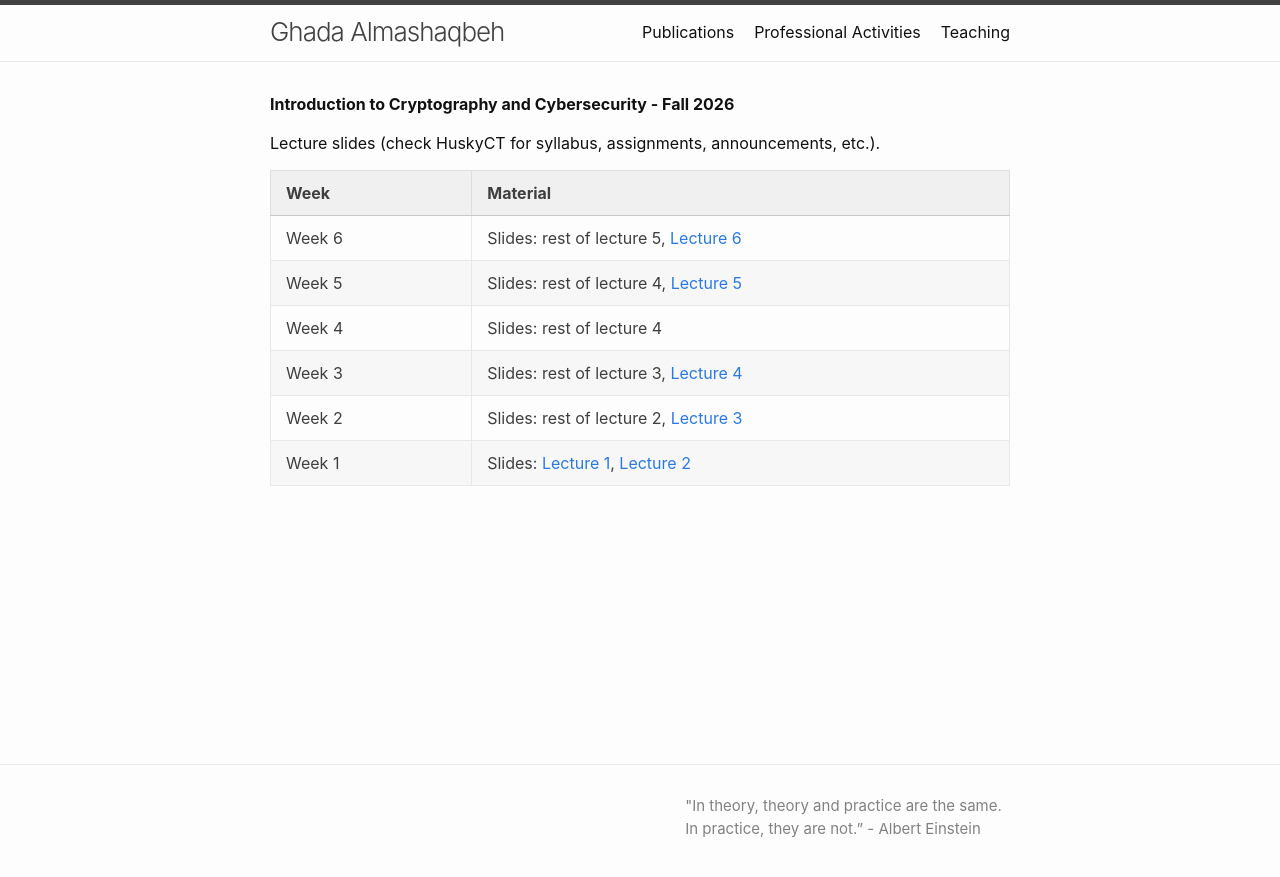
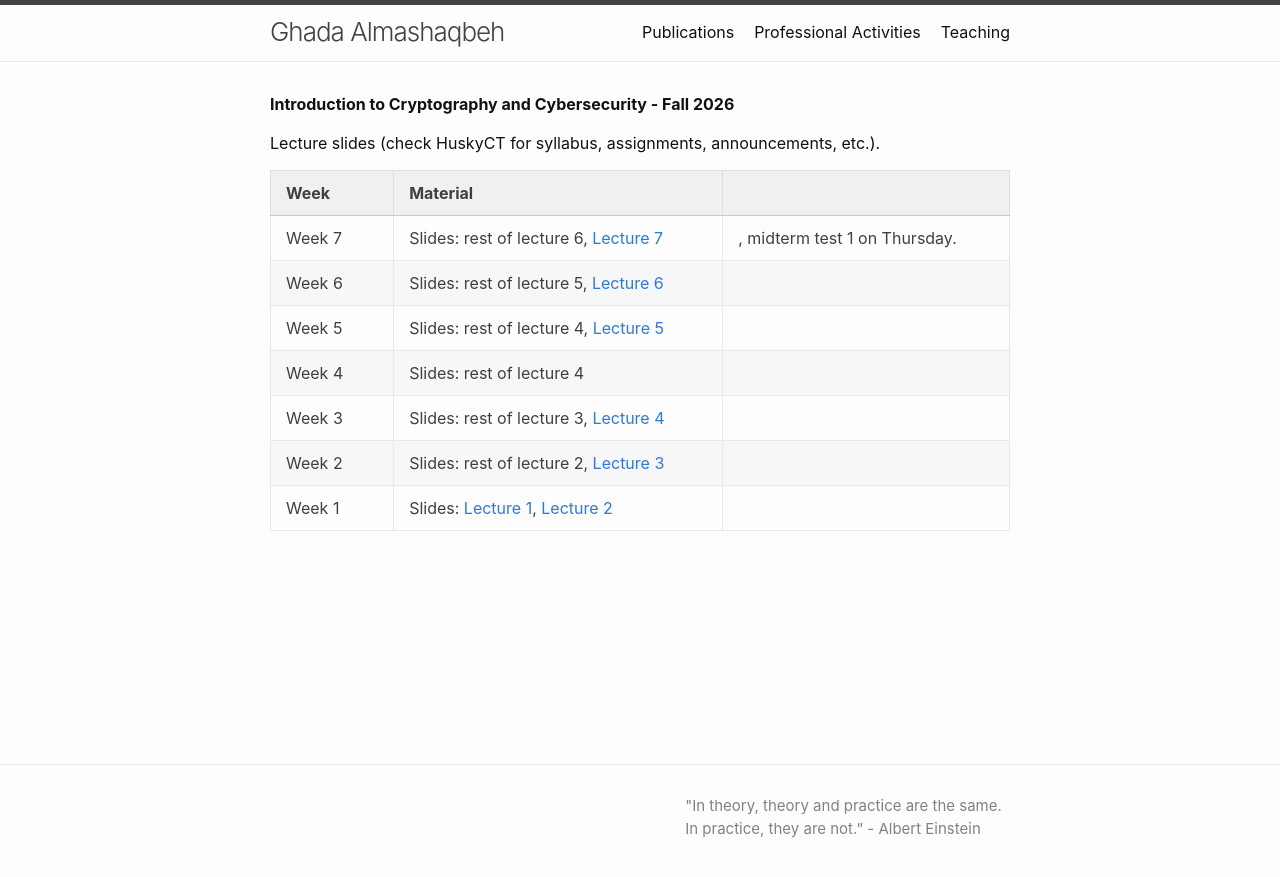
Before and after one commit to GhadaAlmashaqbeh/GhadaAlmashaqbeh.github.io, a Jekyll site: the page built from courses/cse3400-f2026/index.md, in a window 1280 px wide. Shown: the top 877 px of the page. Built offline with Jekyll 4.4.1, drawn with Linux system fonts in a browser that asks for light colours.

Commit message:
edit lecs

```diff
--- a/courses/cse3400-f2026/index.md
+++ b/courses/cse3400-f2026/index.md
@@ -8,6 +8,7 @@ Lecture slides (check HuskyCT for syllabus, assignments, announcements, etc.).
 
 | Week&emsp;&emsp;| Material           |
 |----------|--------------------|
+| Week 7 | Slides: rest of lecture 6, [Lecture 7](./lecture7.pdf)|, midterm test 1 on Thursday.
 | Week 6 | Slides: rest of lecture 5, [Lecture 6](./lecture6.pdf)|
 | Week 5 | Slides: rest of lecture 4, [Lecture 5](./lecture5.pdf)|
 | Week 4 | Slides: rest of lecture 4 |
```
Also changed, not shown: 1 other file.
